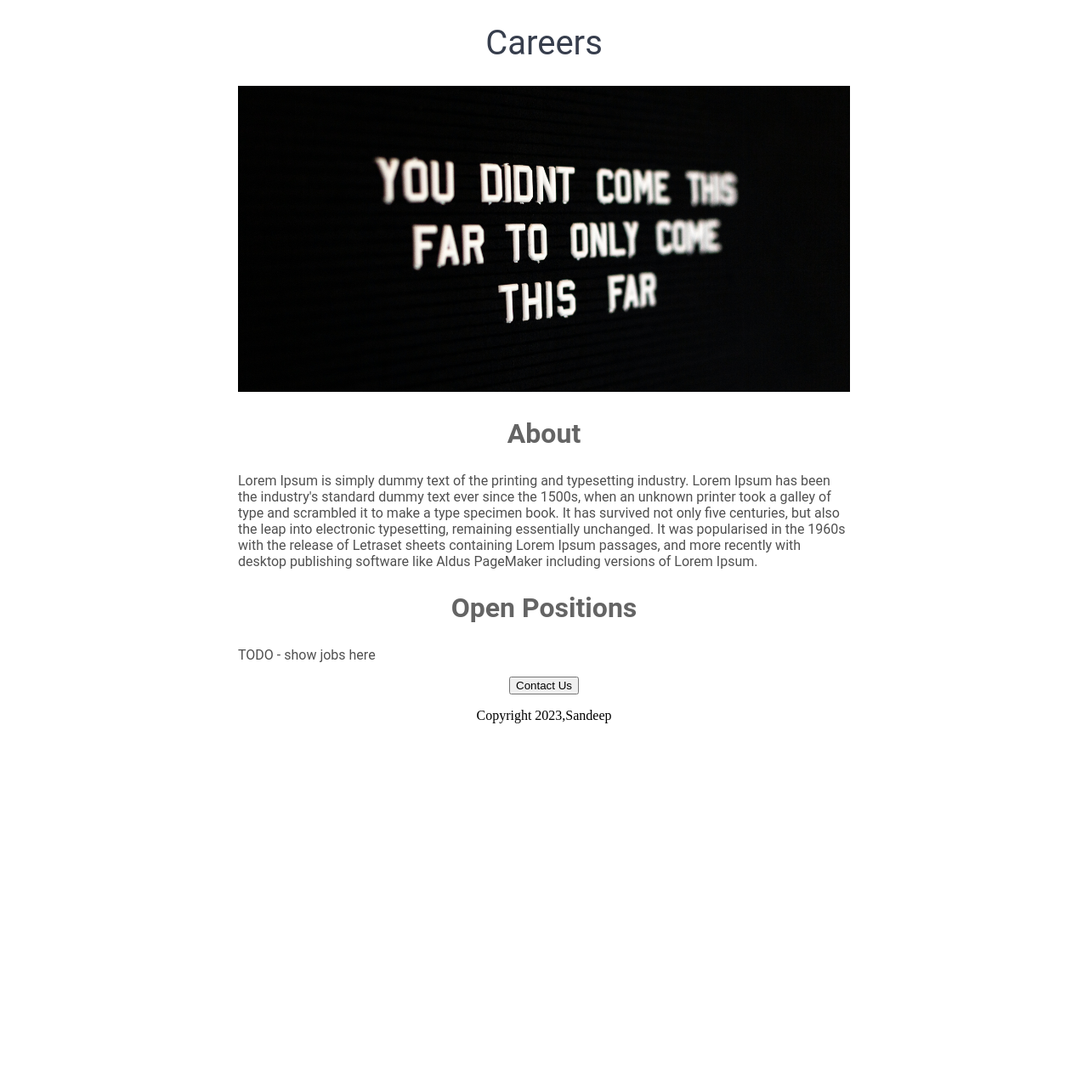
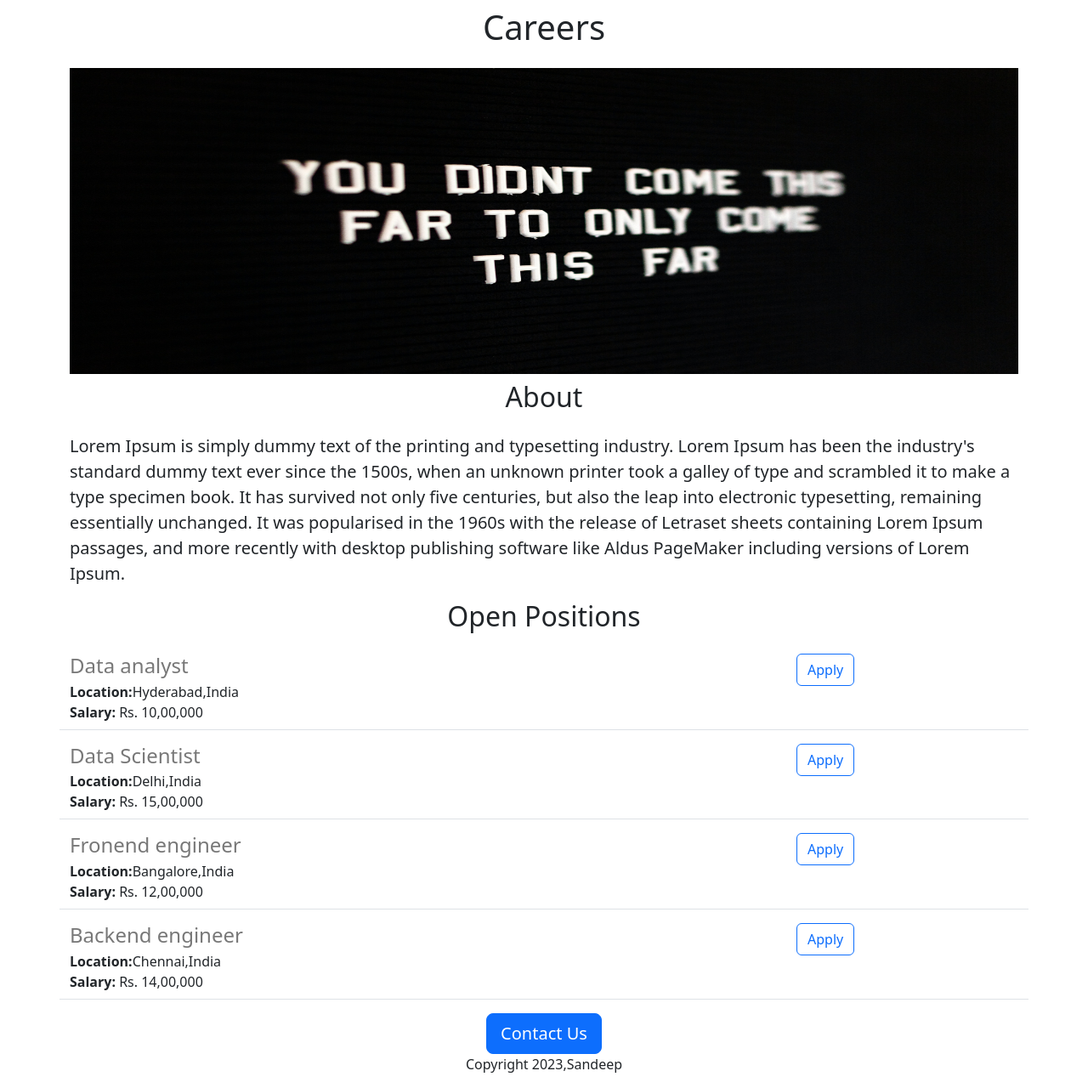
Before and after one commit to Sandeep18JS/Python-Flask-2, a Flask app: page / in a window 1280 px wide. Shown: the whole page at 85% size. Before the commit the page ends 851 px from the top, so only its background shows below. Run offline with Flask 3, Linux system fonts and the light colour scheme.

Commit message:
added dynamic data and API  route

```diff
--- a/app.py
+++ b/app.py
@@ -1,11 +1,38 @@
-from flask import Flask, render_template
+from flask import Flask, render_template, jsonify
 
 app = Flask(__name__)
+
+JOBS = [{
+  'id': 1,
+  'title': 'Data analyst',
+  'location': 'Hyderabad,India',
+  'salary': 'Rs. 10,00,000'
+}, {
+  'id': 2,
+  'title': 'Data Scientist ',
+  'location': 'Delhi,India',
+  'salary': 'Rs. 15,00,000'
+}, {
+  'id': 3,
+  'title': 'Fronend engineer ',
+  'location': 'Bangalore,India',
+  'salary': 'Rs. 12,00,000'
+}, {
+  'id': 4,
+  'title': 'Backend engineer ',
+  'location': 'Chennai,India',
+  'salary': 'Rs. 14,00,000'
+}]
 
 
 @app.route('/')
 def hello_world():
-  return render_template('home.html')
+  return render_template('home.html', jobs=JOBS)
+
+
+@app.route('/api/jobs')
+def list_jobs():
+  return jsonify(JOBS)
 
 
 if __name__ == '__main__':
--- a/templates/home.html
+++ b/templates/home.html
@@ -1,52 +1,47 @@
 <!DOCTYPE html>
 <html>
+
 <head>
     <title>Careers</title>
+    <meta charset="utf-8">
+    <meta name="viewport" content="width=device-width, initial-scale=1">
+    <link href="https://cdn.jsdelivr.net/npm/bootstrap@5.3.0/dist/css/bootstrap.min.css" rel="stylesheet"
+        integrity="sha384-9ndCyUaIbzAi2FUVXJi0CjmCapSmO7SnpJef0486qhLnuZ2cdeRhO02iuK6FUUVM" crossorigin="anonymous">
     <style>
-      h1{
-        font-size:40px;
-        font-family: 'Roboto', sans-serif;
-        font-weight:normal;
-        color: rgb(55,62,77);
-        text-align:center;
-      }
-      #banner{
-       height:360px;
-        width:100%;
-        object-fit:cover;
-      }
-      h2{
-       font-family: 'Roboto', sans-serif;
-        font-size: 32px;
-        color: rgb(100,100,100);
-        text-align: center;
-      }
-      #container{
-        max-width: 720px;
-      margin: 0 auto;
-      }
-      .bodytext{
-        font-family:'Roboto', sans-serif;
-        color:rgb(80,80,80)
+        #banner {
+            height: 360px;
+            width: 100%;
         }
     </style>
+</head>
 
-  </head>
 <body>
-    <div id = 'container'>
-    <h1>Careers</h1>
-   <img id = "banner" src = "https://python-flask--sandeepvemula1.repl.co/static/banner.jpg" height="320">
-    <h2>About</h2>
-    <p class = "bodytext">
-      Lorem Ipsum is simply dummy text of the printing and typesetting industry. Lorem Ipsum has been the industry's standard dummy text ever since the 1500s, when an unknown printer took a galley of type and scrambled it to make a type specimen book. It has survived not only five centuries, but also the leap into electronic typesetting, remaining essentially unchanged. It was popularised in the 1960s with the release of Letraset sheets containing Lorem Ipsum passages, and more recently with desktop publishing software like Aldus PageMaker including versions of Lorem Ipsum.
+    <div class="container">
+        <h1 class="text-center mt-2 mb-4">Careers</h1>
+        <img class="img-fluid" id="banner" src="https://python-flask--sandeepvemula1.repl.co/static/banner.jpg"
+            height="320">
+        <h2 class="text-center mt-2 mb-4"">About</h2>
+    <p class = " lead">
+            Lorem Ipsum is simply dummy text of the printing and typesetting industry. Lorem Ipsum has been the
+            industry's standard dummy text ever since the 1500s, when an unknown printer took a galley of type and
+            scrambled it to make a type specimen book. It has survived not only five centuries, but also the leap into
+            electronic typesetting, remaining essentially unchanged. It was popularised in the 1960s with the release of
+            Letraset sheets containing Lorem Ipsum passages, and more recently with desktop publishing software like
+            Aldus PageMaker including versions of Lorem Ipsum.
             </p>
 
-    <h2>Open Positions</h2>
-<p class = "bodytext">TODO - show jobs here </p>
-      <div style = "text-align:center;">
-<button> Contact Us</button>
+            <h2 class="text-center mt-2 mb-4">Open Positions</h2>
+            <div>
+                {% for job in jobs %}
+
+{% include 'jobitem.html' %}
+                {% endfor %}
+            </div>
+            <div class="text-center">
+                <button class="btn btn-primary btn-lg"> Contact Us</button>
                 <p>Copyright 2023,Sandeep</p>
             </div>
     </div>
 </body>
+
 </html>
--- /dev/null
+++ b/templates/jobitem.html
@@ -0,0 +1,12 @@
+<div class ="border-bottom row" style="margin-bottom:16px;padding-bottom:8px;">
+  <div class="col-9">
+    <h4 style="color:rgb(120,120,120); margin-bottom:4px;">{{job['title']}}</h4>
+    <div><b>Location:</b>{{job['location']}} </div>
+    {% if 'salary' in job %}
+    <div><b>Salary: </b>{{job['salary']}} </div>
+    {% endif %}
+</div>
+  <div class="col-3">
+  <button type="button" class="btn btn-outline-primary">Apply</button>
+</div>
+</div>
```
Lines whose indentation alone changed are shown as unchanged.
